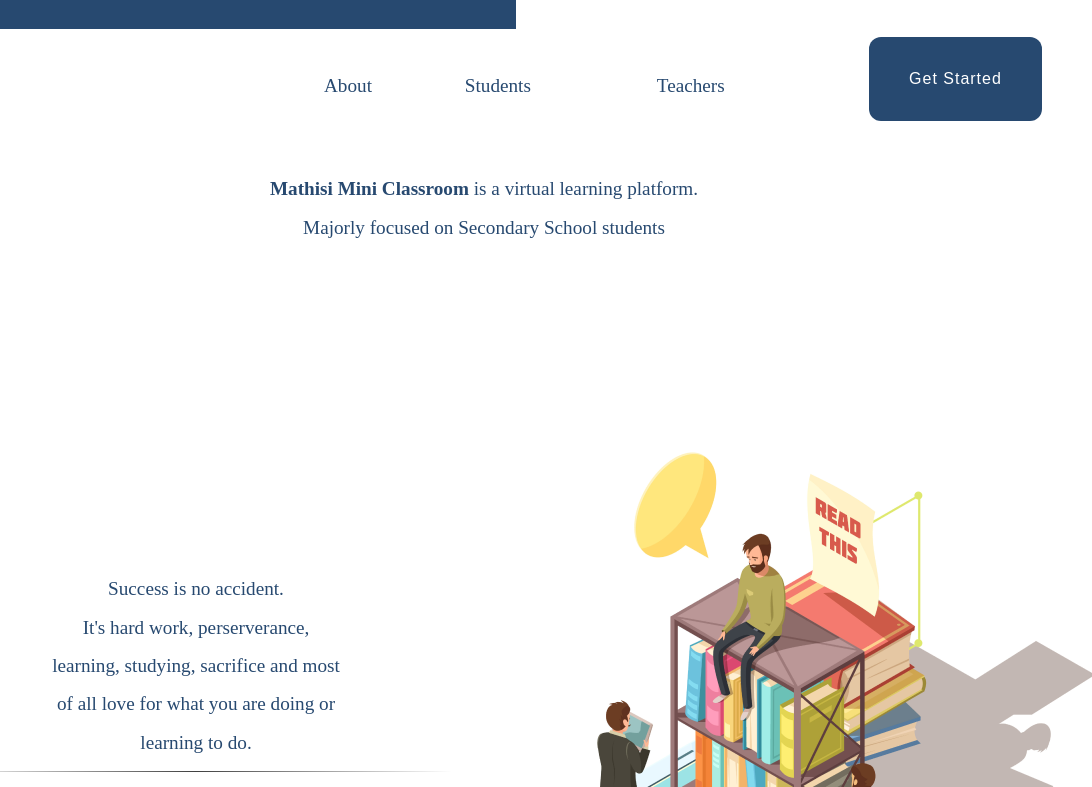
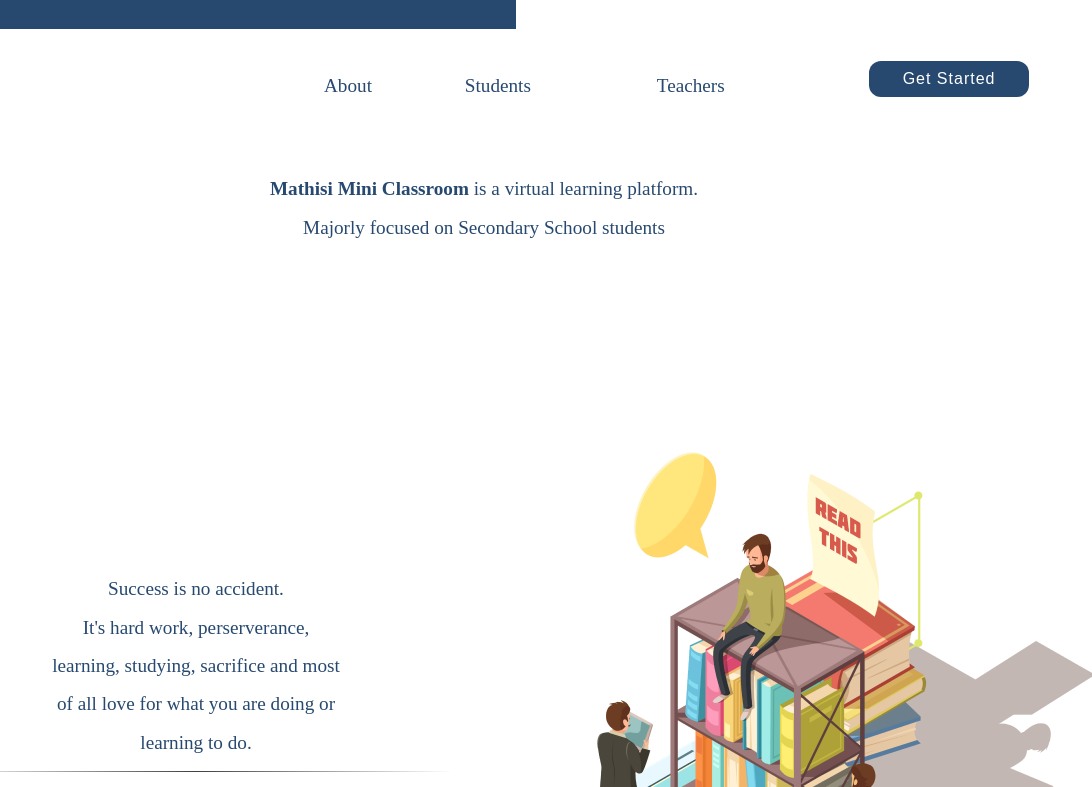
Before and after one commit to Henry-Teejay/eos-mini-website-page, a plain HTML site: page index.html in a window 1280 px wide. Shown: the top 787 px of the page, 188-1280 px from the left. Drawn offline with Linux system fonts and the light colour scheme.

Commit message:
css edit

```diff
--- a/website.css
+++ b/website.css
@@ -127,10 +127,10 @@ color: #274970;
 
 .bt{
   position: absolute;
-width: 270%;
-height: 7%;
+width: 250%;
+height: 3%;
 left: 1650%;
-top: 3%;
+top: 5%;
 background: #274970;
 color: white;
 -webkit-transition: width 0.3s; /* For Safari 3.1 to 6.0 */
```
